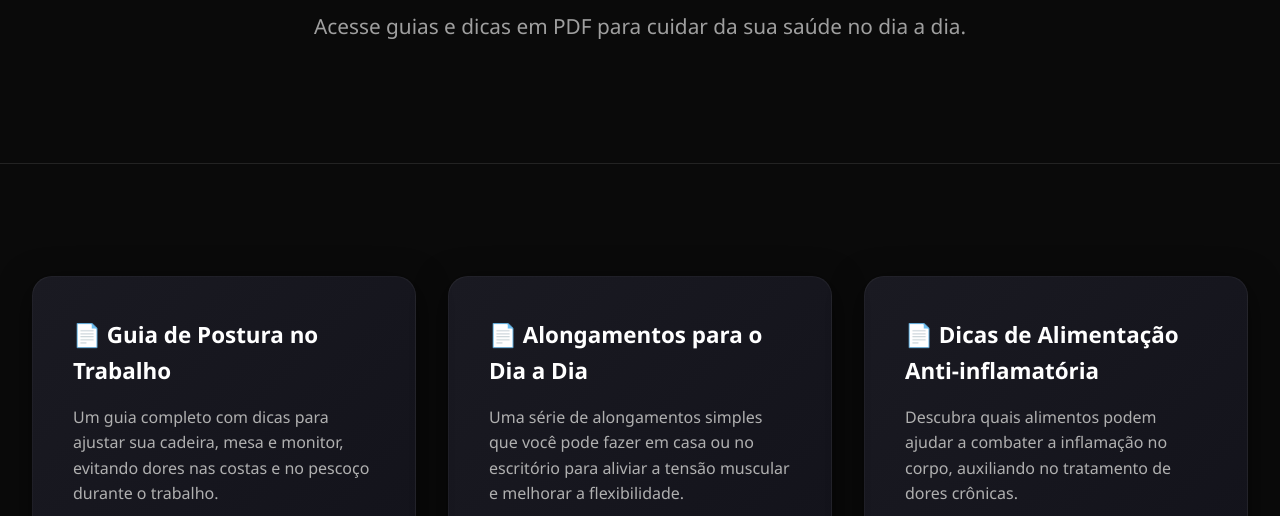
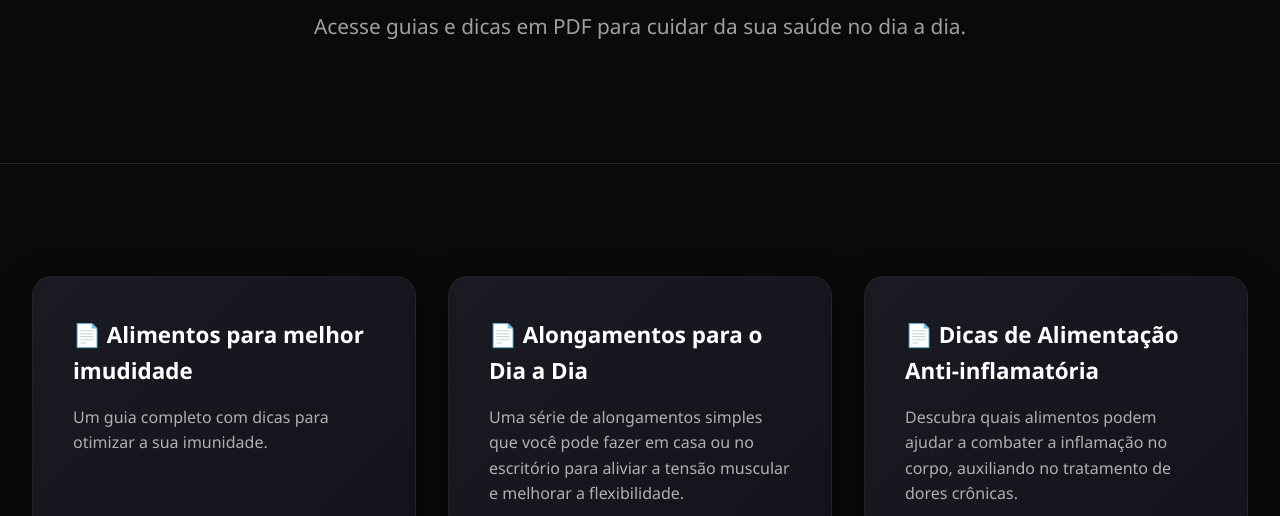
Before and after one commit to Pascal-Casier/SITE-OSTEO, a plain HTML site: page downloads.html in a window 1280 px wide. Shown: the part 284-800 px from the top of the page. Drawn offline with Linux system fonts and the light colour scheme.

Commit message:
added download

```diff
--- a/downloads.html
+++ b/downloads.html
@@ -196,9 +196,9 @@
             <div class="downloads-grid">
                 <!-- Exemplo de Card de Download 1 -->
                 <div class="download-card">
-                    <h3>📄 Guia de Postura no Trabalho</h3>
-                    <p>Um guia completo com dicas para ajustar sua cadeira, mesa e monitor, evitando dores nas costas e no pescoço durante o trabalho.</p>
-                    <a href="downloads/guia-postura.pdf" download class="download-button">Baixar PDF</a>
+                    <h3>📄 Alimentos para melhor imudidade</h3>
+                    <p>Um guia completo com dicas para otimizar a sua imunidade.</p>
+                    <a href="downloads/imunidade.pdf" download class="download-button">Baixar PDF</a>
                 </div>
 
                 <!-- Exemplo de Card de Download 2 -->
```
